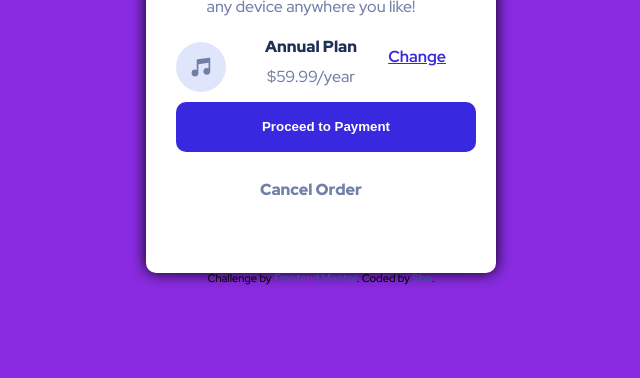
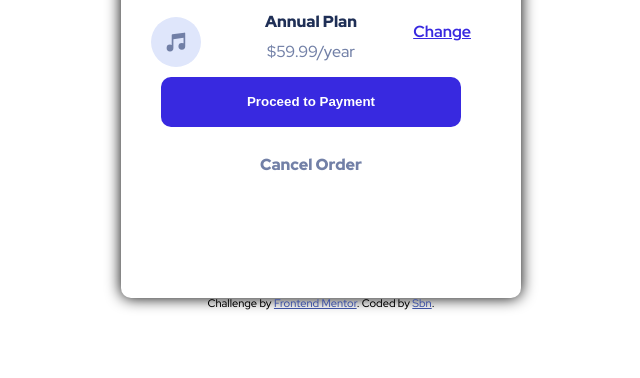
Before and after one commit to Sbnrox/order-summary, a plain HTML site: page index.html in a window 1280 px wide. Shown: the part 422-800 px from the top of the page, without its empty margins (319-959 px from the left). Drawn offline with Linux system fonts and the light colour scheme.

Commit message:
Update style.css

```diff
--- a/style.css
+++ b/style.css
@@ -47,14 +47,14 @@ table {
 	border-spacing: 0;
 }
 .card{
-    height: 600px;
-    width: 350px;
+    height: 650px;
+    width: 400px;
     background-color: white;
     border-radius: 10px;
     box-shadow: 0px 0px 15px 0px hsl(0, 0%, 0%);
 }
 body{
-    background-color: blueviolet;
+    background-color: white;
     display: flex;
     flex-direction: column;
     justify-content: center;
```
